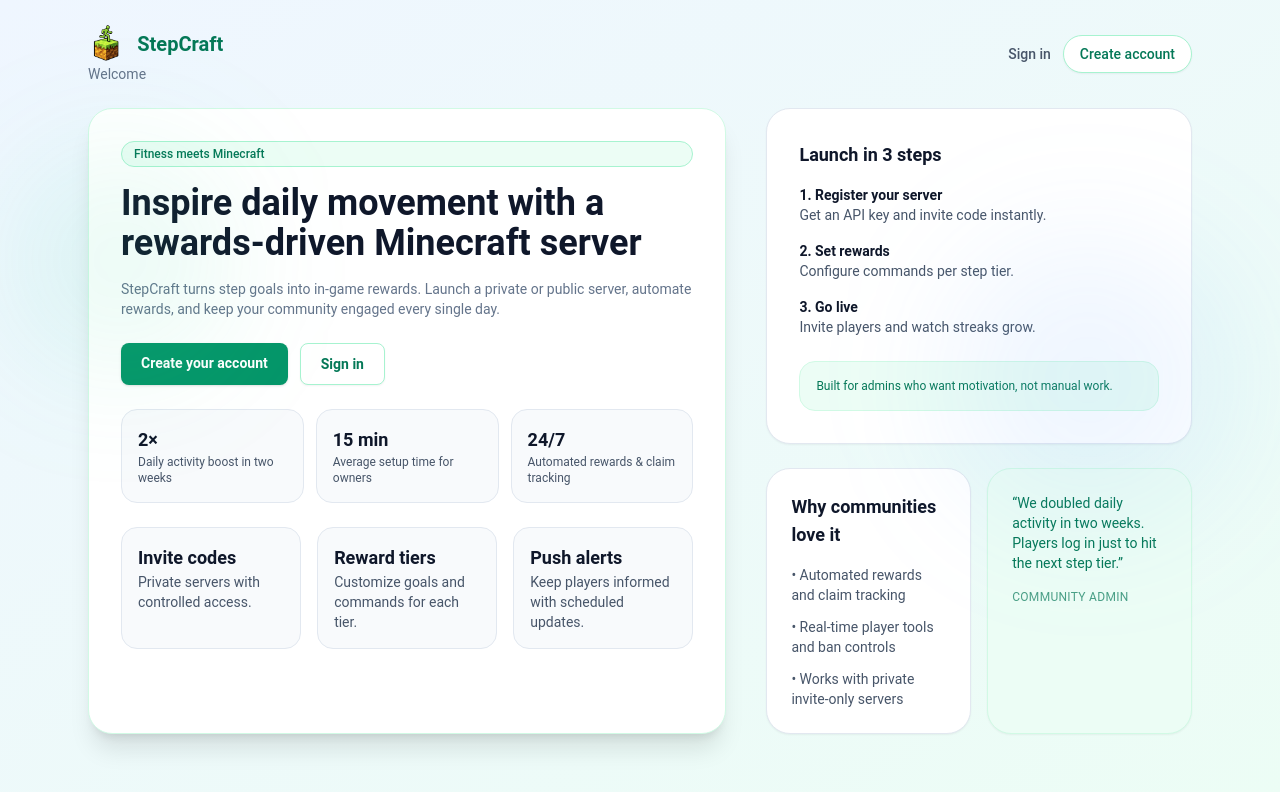
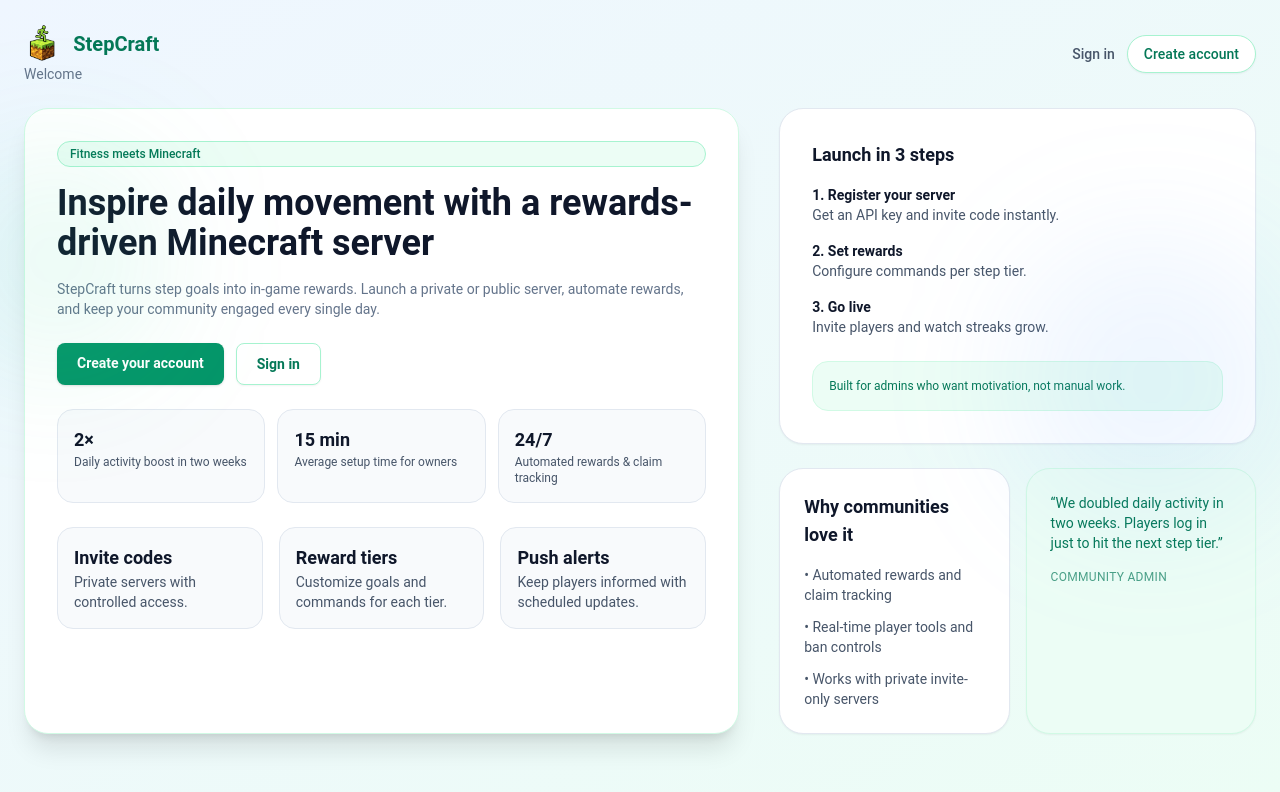
Before and after one commit to JaggerBean/FitCollector, a React (Vite) app in the folder Stepcraft_React/: page / in a window 1280 px wide. Shown: the top 792 px of the page. Built offline with nearby package versions, Linux system fonts and the light colour scheme; no server answers.

Commit message:
better pc scaling

```diff
--- a/Stepcraft_React/src/components/Layout.tsx
+++ b/Stepcraft_React/src/components/Layout.tsx
@@ -7,7 +7,7 @@
 
   return (
     <div className="min-h-screen bg-gradient-to-br from-blue-50 to-emerald-50 dark:from-slate-950 dark:to-slate-900">
-      <header className="mx-auto flex w-full max-w-6xl items-center justify-between px-6 py-6">
+      <header className="mx-auto flex w-full max-w-7xl items-center justify-between px-6 py-6">
         <div>
           <Link to="/" className="flex items-center gap-3">
             <img src="/logo.png" alt="StepCraft" className="h-10 w-auto" />
@@ -39,7 +39,7 @@
           </div>
         )}
       </header>
-      <main className="mx-auto w-full max-w-6xl px-6 pb-12">{children}</main>
+      <main className="mx-auto w-full max-w-7xl px-6 pb-12">{children}</main>
     </div>
   );
 }
```
